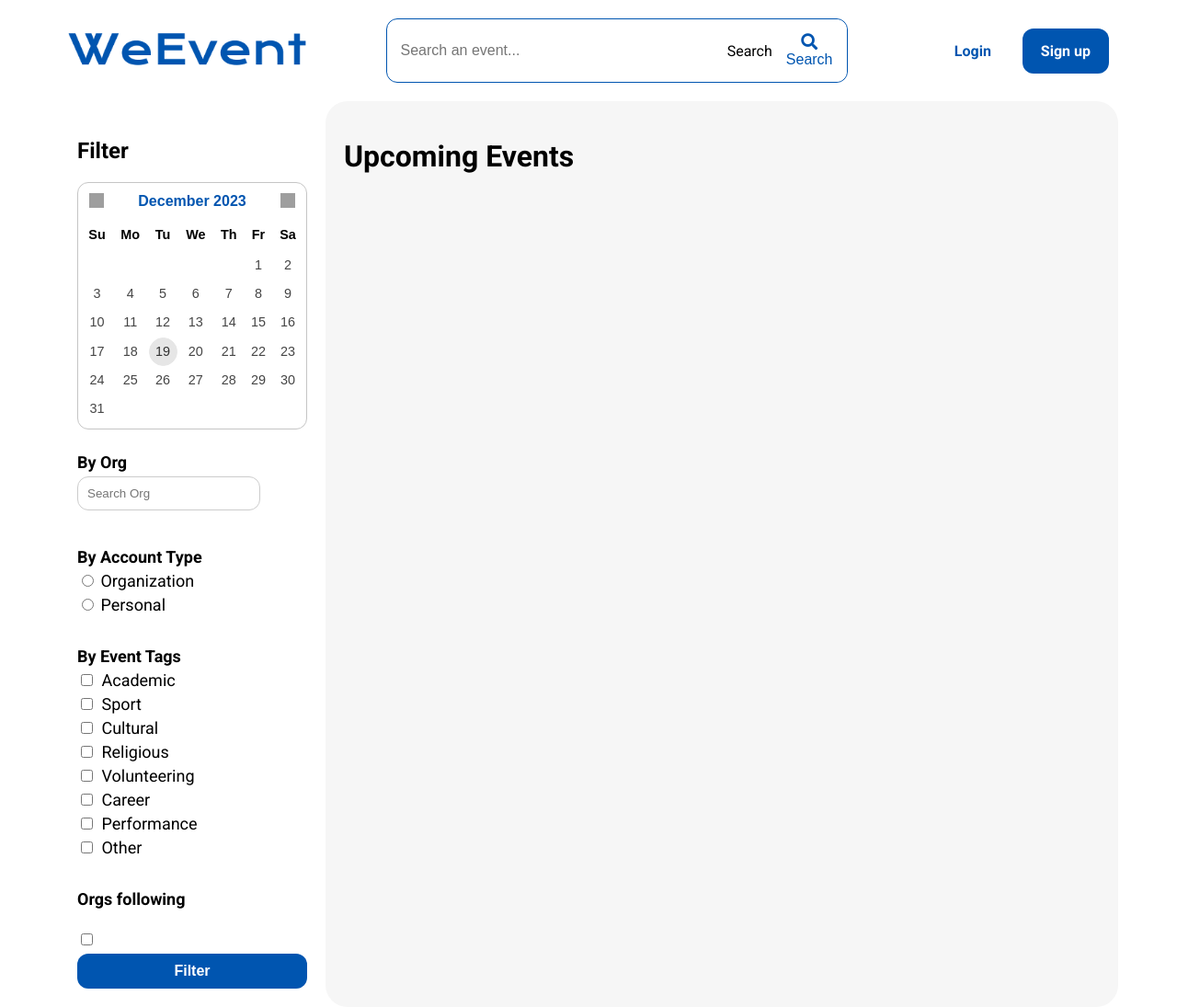
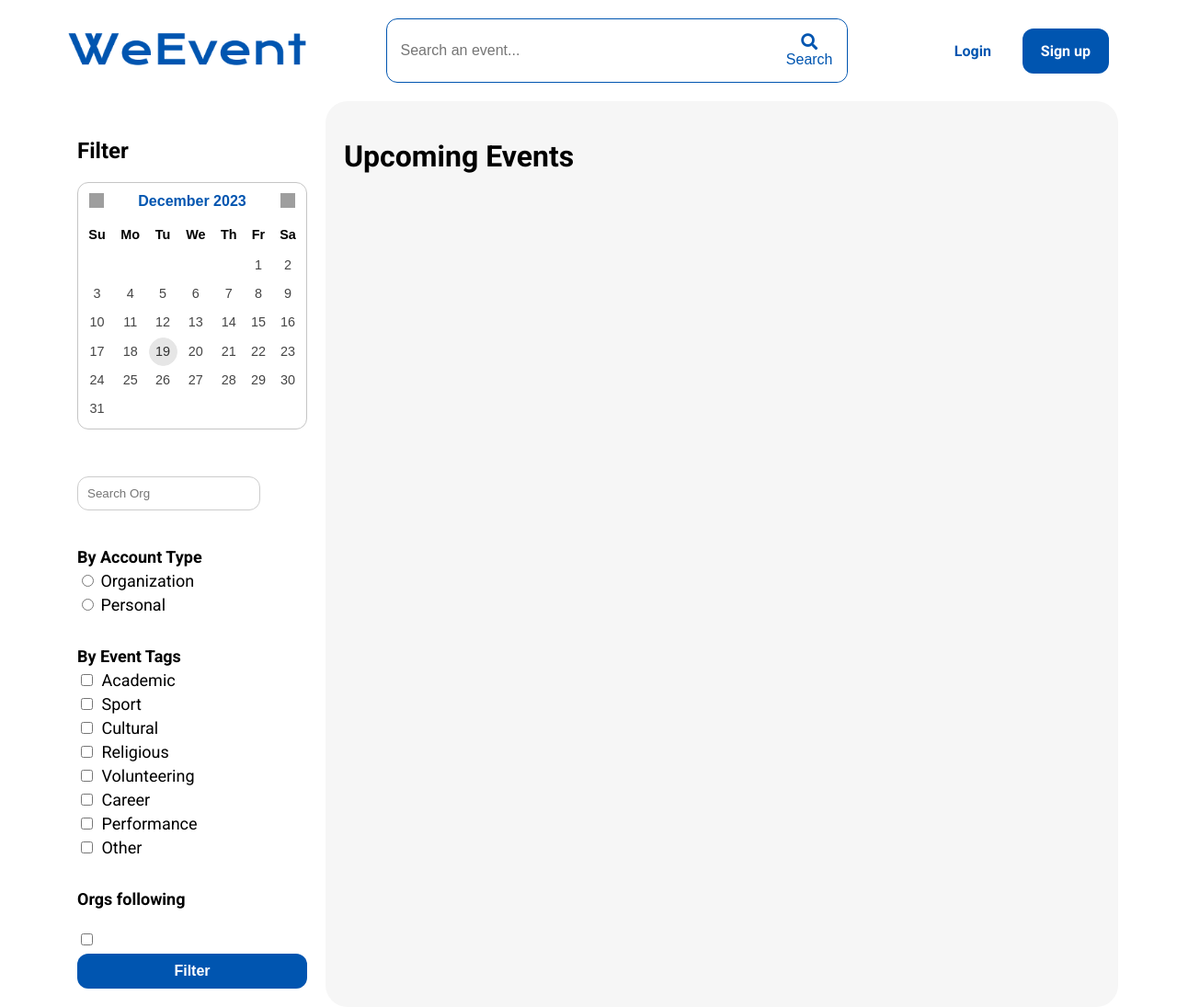
Before and after one commit to jje009wells/WEevent, a Flask app: template templates/all_events.html in a window 1280 px wide. Shown: the whole page at 92% size. Run offline with Flask 3, Linux system fonts and the light colour scheme; the template is opened without the code that fills it, so the values that code supplies are empty; some libraries are stand-ins or nearby versions; grey boxes are pictures that could not be loaded.

Commit message:
updated css

```diff
--- a/static/styles.css
+++ b/static/styles.css
@@ -77,6 +77,10 @@
     overflow: hidden; /* Ensures the child elements do not break the rounded corners */
     width: 500px;
   }
+
+  label[for="search"] {
+    visibility:hidden;
+ }
 
   .search-input {
     padding: 15px;
@@ -967,6 +971,10 @@
   position: relative;
 }
 
+label[for="org_name"] {
+  visibility:hidden;
+}
+
 .table-rsvp {
   width: 100%;
   border-collapse: separate;
@@ -1090,6 +1098,14 @@
   margin: 5px 0;
 }
 
+label[for="question_content"] {
+  visibility:hidden;
+}
+
+label[for="reply_content"] {
+  visibility:hidden;
+}
+
 .reply-btn {
   padding: 5px 0px;
   background-color: #fff;
```
